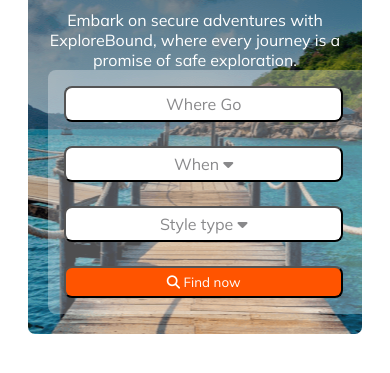
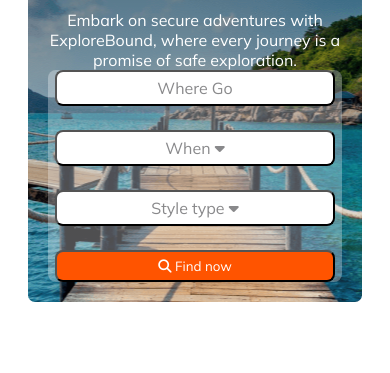
Before and after one commit to Tasnim15/responsive-website-assignment2, a plain HTML site: page index.html in a window 390 px wide. Shown: the part 213-586 px from the top of the page. Drawn offline with Linux system fonts and the light colour scheme.

Commit message:
again header responsive

```diff
--- a/index.html
+++ b/index.html
@@ -45,6 +45,16 @@
 
         </div>
         </div>
+
+        <!-- popular tours -->
+        <section>
+            <div class="popular-tours-description">
+
+            </div>
+            <div class="popular-tours-video">
+
+            </div>
+        </section>
     </header>
 </body>
 </html>
--- a/style.css
+++ b/style.css
@@ -59,9 +59,11 @@ font-style: normal;
 .banner-input{
     border-radius: 8px;
 background: rgba(255, 255, 255, 0.30);
-display: inline-flex;
-padding: 16px;
-align-items: flex-start;
+display: flex;
+margin: 16px;
+
+justify-content: space-around;
+align-items: center;
 gap: 24px;
 
 
@@ -115,6 +117,8 @@ font-weight: 600;
     }
     .banner-input{
         width: 100%;
+        margin: auto;
+
     }
     .banner-input button{
         width: 95%;
```
